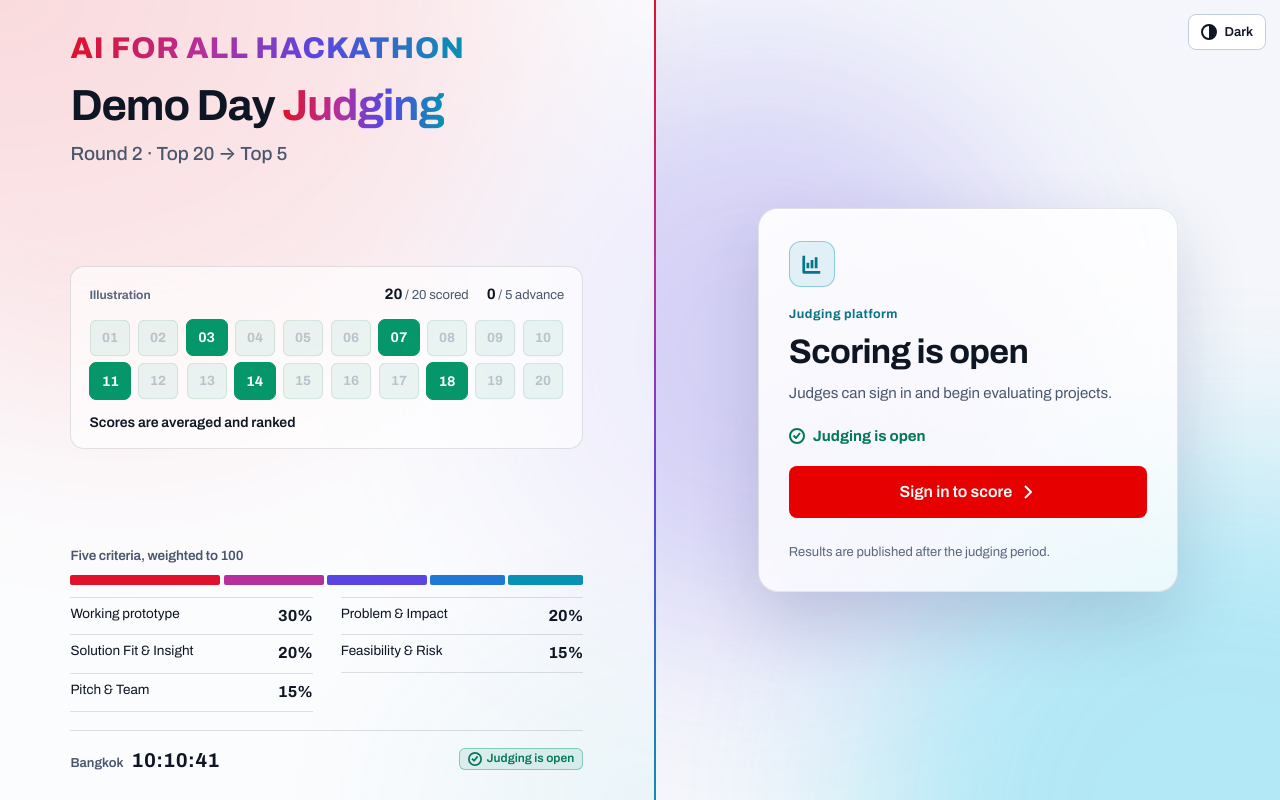
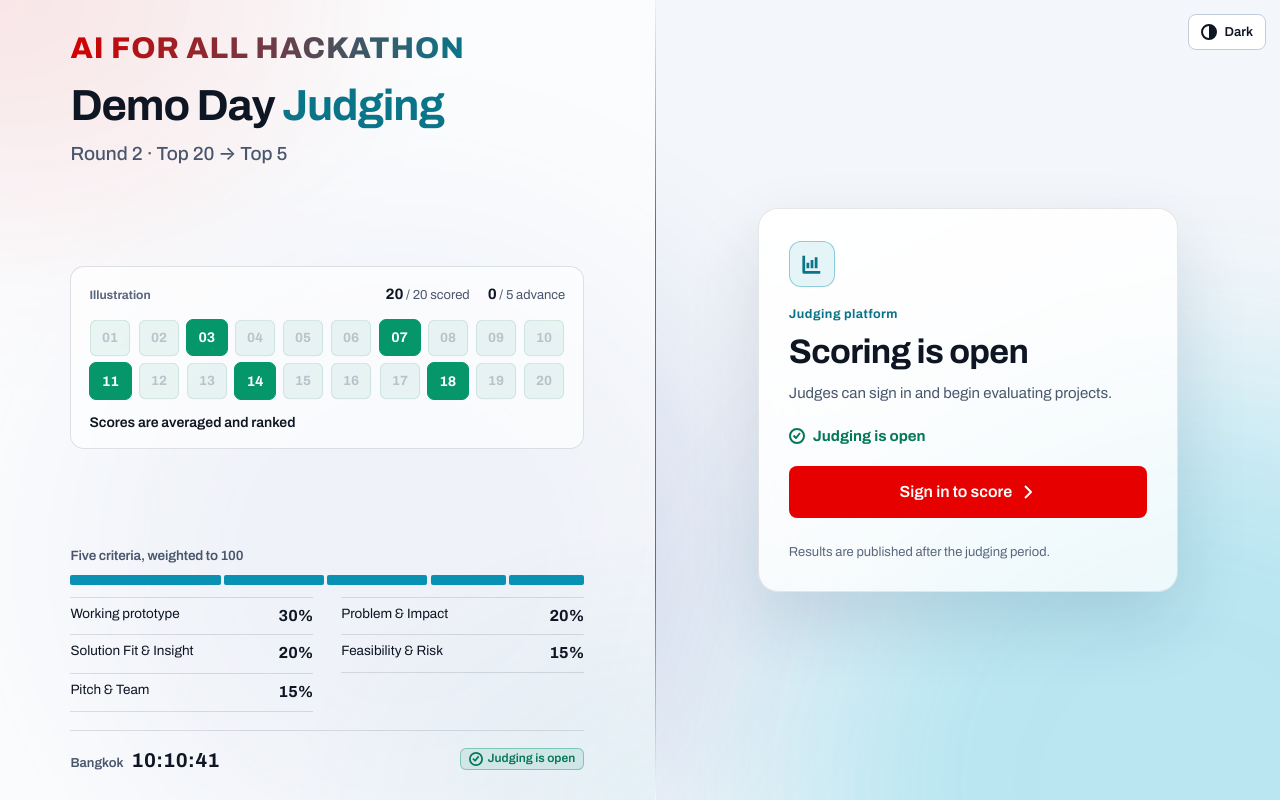
Before and after one commit to bagirshahab/top50scoring1, a website: page index.html in a window 1280 px wide. Drawn offline with Linux system fonts and the light colour scheme.

Commit message:
Sign-in and landing: calmer palette (navy + cyan light, small red accent), two-colour wordmark

```diff
--- a/style.css
+++ b/style.css
@@ -677,91 +677,79 @@ tr.avg-row td { background: var(--inset); font-weight: 700; border-top: 1px soli
 
 /* =====================================================================
    SIGN-IN / LANDING: one shared atmosphere
-   Both halves sit on the same drifting colour field. The form is a lifted
-   card on it, and a lit seam (the brand gradient) divides the halves.
-   Why a violet/blue bridge: red straight into cyan passes through grey mud.
-   Routing the gradient through magenta and indigo keeps every stop saturated.
+   Both halves sit on the same calm field: deep navy, a cyan glow as the main
+   light, and only a small touch of brand red. The form is a lifted card on it
+   and a thin cyan seam divides the halves.
    ===================================================================== */
 :root {
-  --g1: #FF3040; --g2: #D43FBE; --g3: #7C5CFF; --g4: #3E9BFF; --g5: #22D3EE;
-  --grad: linear-gradient(90deg, #FF3040 0%, #D43FBE 34%, #7C5CFF 62%, #22D3EE 100%);
-  --grad-v: linear-gradient(180deg, #FF3040 0%, #D43FBE 34%, #7C5CFF 62%, #22D3EE 100%);
+  --grad: linear-gradient(90deg, #E60000 0%, #22D3EE 100%);   /* wordmark: the two brand colours, nothing else */
+  --seam: linear-gradient(180deg, transparent 0%, var(--cyan) 28%, var(--cyan) 72%, transparent 100%);
+  --seam-h: linear-gradient(90deg, transparent 0%, var(--cyan) 28%, var(--cyan) 72%, transparent 100%);
 }
-:root[data-theme="light"] {
-  --g1: #E0112B; --g2: #B5309C; --g3: #5B45E0; --g4: #1F78D6; --g5: #0891B2;
-  --grad: linear-gradient(90deg, #E0112B 0%, #B5309C 34%, #5B45E0 62%, #0891B2 100%);
-  --grad-v: linear-gradient(180deg, #E0112B 0%, #B5309C 34%, #5B45E0 62%, #0891B2 100%);
-}
-/* the brand gradient everywhere the wordmark appears */
+:root[data-theme="light"] { --grad: linear-gradient(90deg, #D40000 0%, #0A7589 100%); }
 .brand-text b, .logo-wordmark { background: var(--grad); -webkit-background-clip: text; background-clip: text; -webkit-text-fill-color: transparent; color: transparent; }
 
 .auth-shell {
-  position: relative; isolation: isolate; overflow: hidden; background: #070B13;
+  position: relative; isolation: isolate; overflow: hidden; background: #060A12;
   /* translucent surfaces: every component inside inherits these */
-  --surface: rgba(255, 255, 255, 0.045);
-  --raised: rgba(255, 255, 255, 0.07);
-  --inset: rgba(4, 8, 16, 0.42);
-  --line: rgba(255, 255, 255, 0.11);
-  --line-strong: rgba(255, 255, 255, 0.22);
+  --surface: rgba(255, 255, 255, 0.04);
+  --raised: rgba(255, 255, 255, 0.065);
+  --inset: rgba(4, 8, 16, 0.45);
+  --line: rgba(255, 255, 255, 0.10);
+  --line-strong: rgba(255, 255, 255, 0.2);
   --track: rgba(255, 255, 255, 0.14);
   --hover: rgba(255, 255, 255, 0.06);
 }
 :root[data-theme="light"] .auth-shell {
-  background: #F4F6FB;
+  background: #F3F6FA;
   --surface: rgba(255, 255, 255, 0.62);
   --raised: rgba(255, 255, 255, 0.8);
-  --inset: rgba(255, 255, 255, 0.78);
+  --inset: rgba(255, 255, 255, 0.8);
   --line: rgba(14, 21, 35, 0.12);
   --line-strong: rgba(14, 21, 35, 0.24);
   --track: rgba(14, 21, 35, 0.12);
   --hover: rgba(14, 21, 35, 0.05);
 }
 
-/* drifting colour field */
+/* slow drifting light: cyan leads, blue gives depth, red is a small accent */
 .auth-bg { position: absolute; inset: 0; z-index: -1; overflow: hidden; pointer-events: none; }
-.auth-bg i { position: absolute; display: block; border-radius: 50%; filter: blur(90px); will-change: transform; }
-.auth-bg i:nth-child(1) { width: 62vmax; height: 62vmax; left: -22vmax; top: -30vmax; background: #F0202F; opacity: 0.5; animation: drift-a 28s ease-in-out infinite alternate; }
-.auth-bg i:nth-child(2) { width: 56vmax; height: 56vmax; right: -24vmax; bottom: -30vmax; background: #1BC8EA; opacity: 0.42; animation: drift-b 32s ease-in-out infinite alternate; }
-.auth-bg i:nth-child(3) { width: 44vmax; height: 44vmax; left: 38vw; top: 8vh; background: #5B45E8; opacity: 0.4; animation: drift-c 36s ease-in-out infinite alternate; }
-:root[data-theme="light"] .auth-bg i:nth-child(1) { opacity: 0.26; }
-:root[data-theme="light"] .auth-bg i:nth-child(2) { opacity: 0.3; }
-:root[data-theme="light"] .auth-bg i:nth-child(3) { opacity: 0.2; }
-@keyframes drift-a { from { transform: translate(0, 0) scale(1); } to { transform: translate(9vw, 12vh) scale(1.12); } }
-@keyframes drift-b { from { transform: translate(0, 0) scale(1); } to { transform: translate(-10vw, -9vh) scale(1.1); } }
-@keyframes drift-c { from { transform: translate(0, 0) scale(1); } to { transform: translate(-14vw, 14vh) scale(0.92); } }
+.auth-bg i { position: absolute; display: block; border-radius: 50%; filter: blur(100px); will-change: transform; }
+.auth-bg i:nth-child(1) { width: 38vmax; height: 38vmax; left: -16vmax; top: -20vmax; background: #E60000; opacity: 0.16; animation: drift-a 30s ease-in-out infinite alternate; }
+.auth-bg i:nth-child(2) { width: 62vmax; height: 62vmax; right: -24vmax; bottom: -30vmax; background: #14B8D8; opacity: 0.34; animation: drift-b 34s ease-in-out infinite alternate; }
+.auth-bg i:nth-child(3) { width: 50vmax; height: 50vmax; left: 6vw; top: 30vh; background: #1B3FA0; opacity: 0.3; animation: drift-c 38s ease-in-out infinite alternate; }
+:root[data-theme="light"] .auth-bg i:nth-child(1) { opacity: 0.10; }
+:root[data-theme="light"] .auth-bg i:nth-child(2) { opacity: 0.26; }
+:root[data-theme="light"] .auth-bg i:nth-child(3) { opacity: 0.14; }
+@keyframes drift-a { from { transform: translate(0, 0) scale(1); } to { transform: translate(7vw, 9vh) scale(1.1); } }
+@keyframes drift-b { from { transform: translate(0, 0) scale(1); } to { transform: translate(-9vw, -8vh) scale(1.08); } }
+@keyframes drift-c { from { transform: translate(0, 0) scale(1); } to { transform: translate(10vw, -8vh) scale(0.94); } }
 @media (prefers-reduced-motion: reduce) { .auth-bg i { animation: none !important; } }
 
-/* left half: transparent, divided from the form by the lit seam */
-.auth-shell .auth-brand { background: transparent; border-right: 2px solid transparent; border-image: var(--grad-v) 1; }
+/* left half: transparent, divided from the form by a thin cyan seam */
+.auth-shell .auth-brand { background: transparent; border-right: 1px solid transparent; border-image: var(--seam) 1; }
 .auth-shell .auth-panel { background: transparent; }
 
 /* right half: the form is a lifted card */
 .auth-shell .auth-card {
   max-width: 420px; padding: 32px 30px 28px; border-radius: 20px;
-  background: linear-gradient(155deg, rgba(255, 255, 255, 0.10), rgba(255, 255, 255, 0.035));
-  border: 1px solid rgba(255, 255, 255, 0.14);
-  box-shadow: 0 30px 80px rgba(0, 0, 0, 0.45), inset 0 1px 0 rgba(255, 255, 255, 0.08);
+  background: linear-gradient(155deg, rgba(255, 255, 255, 0.09), rgba(255, 255, 255, 0.03));
+  border: 1px solid rgba(255, 255, 255, 0.13);
+  box-shadow: 0 30px 80px rgba(0, 0, 0, 0.45), inset 0 1px 0 rgba(255, 255, 255, 0.07);
 }
 :root[data-theme="light"] .auth-shell .auth-card {
-  background: linear-gradient(155deg, rgba(255, 255, 255, 0.92), rgba(255, 255, 255, 0.7));
+  background: linear-gradient(155deg, rgba(255, 255, 255, 0.94), rgba(255, 255, 255, 0.74));
   border-color: rgba(14, 21, 35, 0.1);
-  box-shadow: 0 30px 70px rgba(30, 40, 90, 0.16), inset 0 1px 0 #fff;
+  box-shadow: 0 30px 70px rgba(30, 50, 90, 0.14), inset 0 1px 0 #fff;
 }
 .auth-icon { width: 46px; height: 46px; display: grid; place-items: center; margin-bottom: 18px; border-radius: 12px; color: var(--cyan-text); background: var(--cyan-soft); border: 1px solid var(--cyan-line); }
 .auth-icon .ico { width: 22px; height: 22px; }
 .auth-shell input[type="text"], .auth-shell input[type="password"] { background: var(--inset); }
 
 /* brand panel pieces on the shared field */
-.auth-shell .cue-stage { background: rgba(4, 8, 16, 0.36); border-color: var(--line); }
+.auth-shell .cue-stage { background: rgba(4, 8, 16, 0.4); border-color: var(--line); }
 :root[data-theme="light"] .auth-shell .cue-stage { background: rgba(255, 255, 255, 0.62); }
-.auth-shell .cue-tile.is-top { background: linear-gradient(145deg, var(--g2), var(--g3) 55%, var(--g5)); border-color: transparent; color: #fff; box-shadow: 0 0 0 3px rgba(124, 92, 255, 0.28); }
-.weights i:nth-child(1) { background: var(--g1); }
-.weights i:nth-child(2) { background: var(--g2); }
-.weights i:nth-child(3) { background: var(--g3); }
-.weights i:nth-child(4) { background: var(--g4); }
-.weights i:nth-child(5) { background: var(--g5); }
-.auth-title .accent { background: var(--grad); -webkit-background-clip: text; background-clip: text; -webkit-text-fill-color: transparent; color: transparent; }
+.auth-title .accent { color: var(--cyan-text); }
 
 @media (max-width: 1000px) {
-  .auth-shell .auth-brand { border-right: none; border-bottom: 2px solid transparent; border-image: var(--grad) 1; }
+  .auth-shell .auth-brand { border-right: none; border-bottom: 1px solid transparent; border-image: var(--seam-h) 1; }
 }
```
